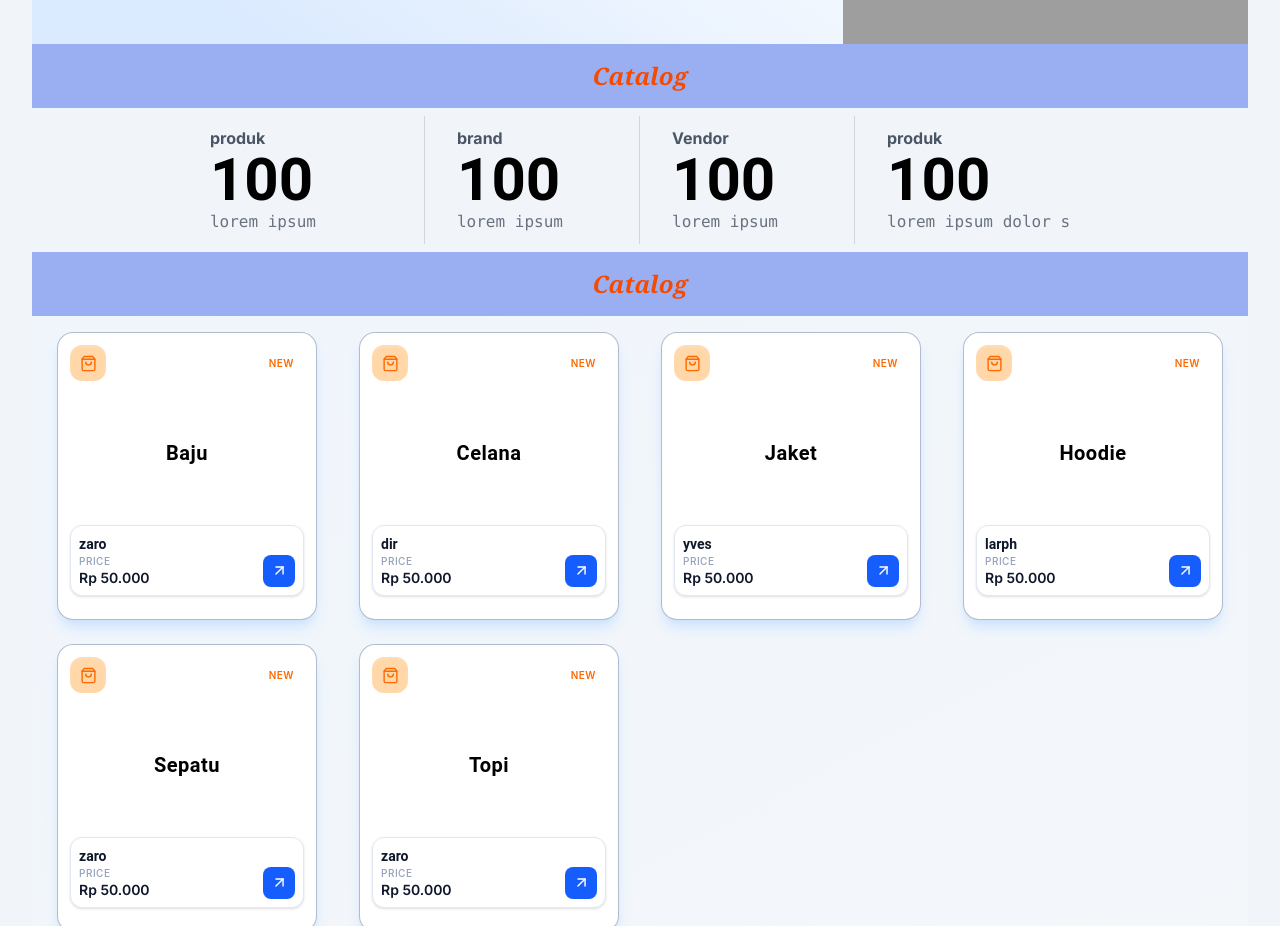
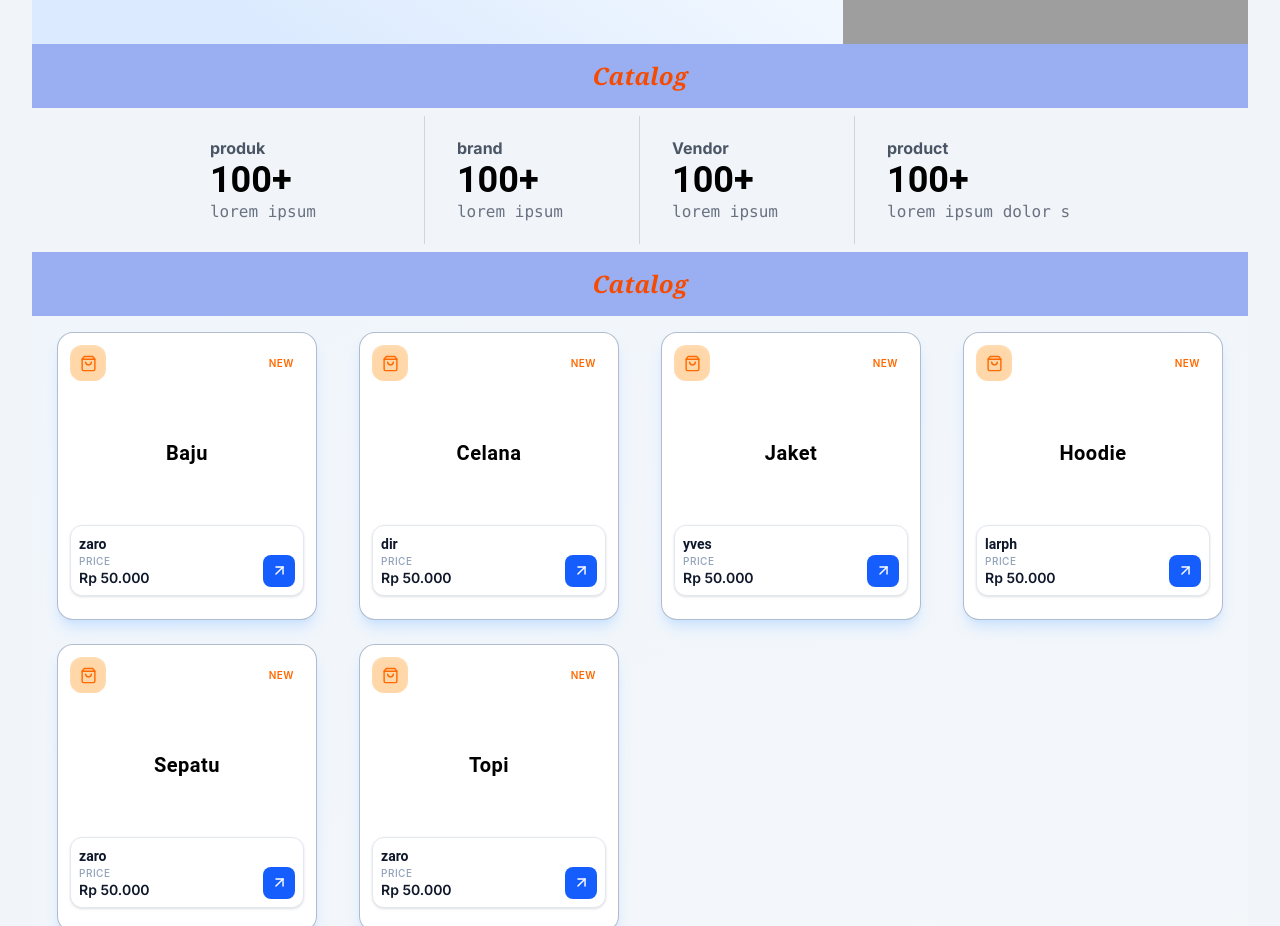
Before and after one commit to aliqa-stack/test-dashboard, a React (Vite) app in the folder dashboard/: page / in a window 1280 px wide. Shown: the part 880-1806 px from the top of the page. Built offline with nearby package versions, Linux system fonts and the light colour scheme; grey boxes are pictures that could not be loaded.

Commit message:
adding increments animation

```diff
--- a/dashboard/src/UserI/InformPage.jsx
+++ b/dashboard/src/UserI/InformPage.jsx
@@ -1,12 +1,17 @@
 import React from 'react'
+import CountUp from './countUp'
+
 
 const InformPage = () => {
     const Infor = [
         {head: "produk", total:100, test:"lorem ipsum"},
         {head: "brand", total:100, test:"lorem ipsum"},
         {head: "Vendor", total:100, test:"lorem ipsum"},
-        {head: "produk", total:100, test:"lorem ipsum dolor s"},
+        {head: "product", total:100, test:"lorem ipsum dolor s"},
     ]
+
+
+
   return (
     <div>
         <section className='flex lg:justify-center justify-start'>
@@ -16,7 +21,7 @@ const InformPage = () => {
             <div className="row-span-2 grid h-32 items-center">
                 <div className=''>
                     <h2 className='font-bold text-md text-gray-600 font-inter'>{data.head}</h2>
-                    <span className='font-semibold text-6xl font-[Roboto]'>{data.total}</span>
+                    <CountUp  target={data.total} duration={2000}/>
                     <p className='font-sm text-gray-500 font-mono'>{data.test}</p>
                 </div>
            </div>
--- /dev/null
+++ b/dashboard/src/UserI/countUp.jsx
@@ -0,0 +1,33 @@
+import { useState, useEffect } from 'react'
+
+const CountUp = ({ target, duration = 2000 }) => {
+  const [count, setCount] = useState(0)
+
+  useEffect(() => {
+    if (target <= 0) {
+      setCount(0)
+      return undefined
+    }
+
+    setCount(0)
+    const stepTime = Math.max(Math.floor(duration / target), 1)
+    const timer = setInterval(() => {
+      setCount((previousCount) => {
+        if (previousCount >= target) {
+          clearInterval(timer)
+          return target
+        }
+        return previousCount + 1
+      })
+    }, stepTime)
+
+    return () => clearInterval(timer)
+  }, [target, duration])
+
+  return (
+       <span className='font-bold text-4xl font-[Roboto]'>{count}+</span>
+
+  )
+}
+
+export default CountUp
```
